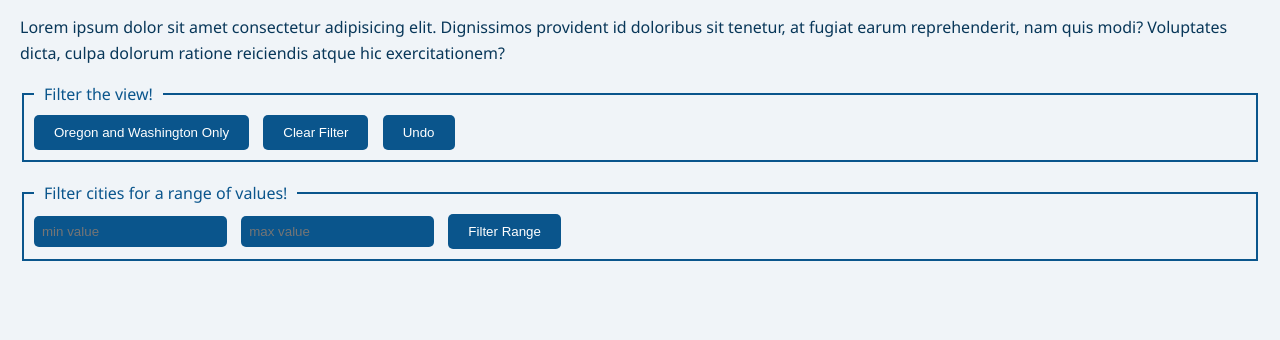
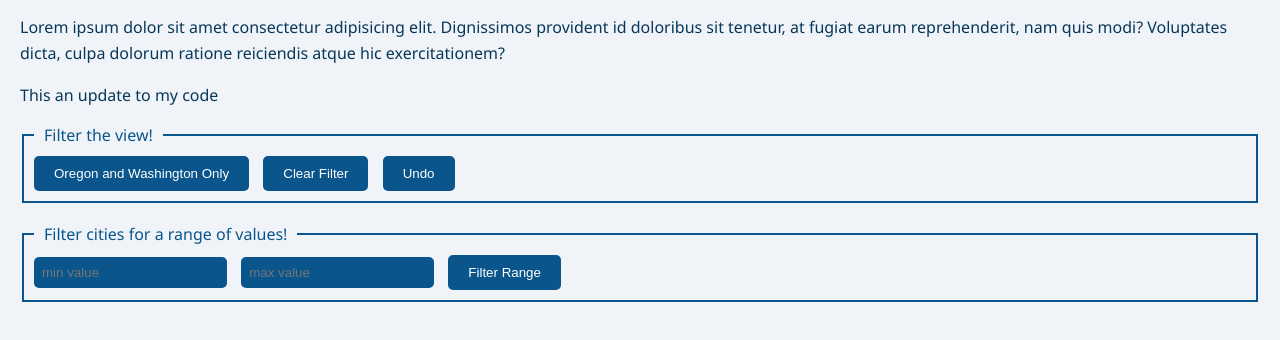
Before and after one commit to Timryan3001/DS235-B2S-Embedding, a plain HTML site: page index.html in a window 1280 px wide. Shown: the part 140-480 px from the top of the page. Drawn offline with Linux system fonts and the light colour scheme; a script that the page names is missing.

Commit message:
Making changes to my code

```diff
--- a/index.html
+++ b/index.html
@@ -15,6 +15,7 @@
         fugiat earum reprehenderit, nam quis modi? Voluptates dicta, culpa dolorum ratione reiciendis atque hic
         exercitationem?
     </p>
+    <p>This an update to my code</p>
 
     <div>
         <fieldset id="first_row_of_buttons">
```
